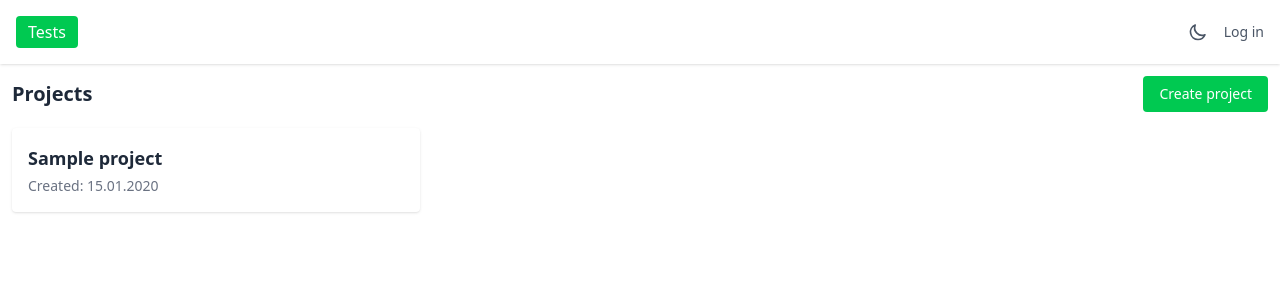
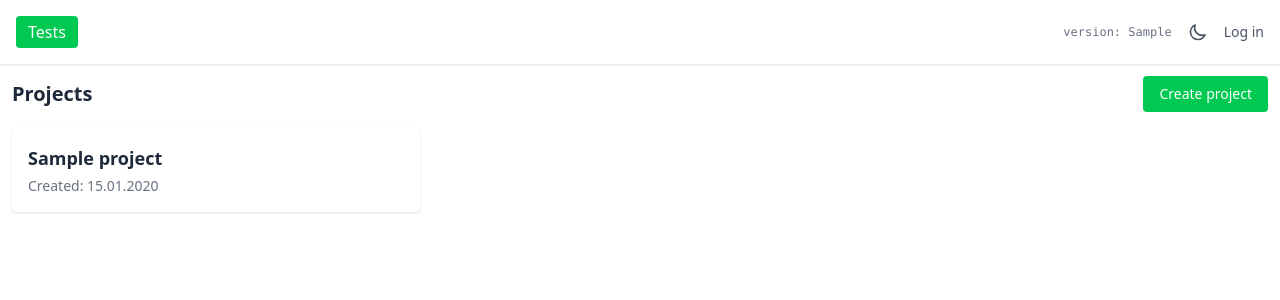
Before and after one commit to blablatdinov/test-radar, a Django app: template src/gui/templates/index.html in a window 1280 px wide. Shown: the top 300 px of the page. Run offline with Django 5.2, Linux system fonts and the light colour scheme; the template is opened without the code that fills it: most values are stand-ins (such as "Sample title", 1, 10 or a date in 2020).

Commit message:
Show app version (#149)

```diff
--- a/deploy/docker-compose.prod.yml
+++ b/deploy/docker-compose.prod.yml
@@ -13,5 +13,7 @@
       - .env
     volumes:
       - ./db:/app/db
+    environment:
+      - APP_VERSION=${TAG_NAME}
 
 # docker build . -t blablatdinov/test-radar:v0.1.0 && TAG_NAME=v0.1.0 docker compose -f deploy/docker-compose.prod.yml up -d
--- a/src/gui/templates/base.html
+++ b/src/gui/templates/base.html
@@ -28,6 +28,9 @@
       </div>
 
       <div class="flex items-center space-x-4">
+        <span class="text-xs font-mono text-gray-500" title="Commit hash">
+          version: {{ app_version|truncatechars:7 }}
+        </span>
         <button
           id="theme-toggle"
           type="button"
--- a/src/server/context_processors.py
+++ b/src/server/context_processors.py
@@ -1,6 +1,7 @@
 # SPDX-FileCopyrightText: Copyright (c) 2025-2026 Almaz Ilaletdinov <a.ilaletdinov@yandex.ru>
 # SPDX-License-Identifier: MIT
 
+import os
 from typing import TYPE_CHECKING
 
 from django.conf import settings
@@ -11,3 +12,7 @@
 
 def registration_enabled(request: HttpRequest) -> dict[str, bool]:  # noqa: ARG001
     return {'registration_enabled': settings.REGISTRATION_ENABLED}
+
+
+def app_version(_: HttpRequest) -> dict[str, str]:
+    return {'app_version': os.environ.get('APP_VERSION', 'dev')}
--- a/src/server/settings.py
+++ b/src/server/settings.py
@@ -76,6 +76,7 @@
                 'django.contrib.auth.context_processors.auth',
                 'django.contrib.messages.context_processors.messages',
                 'server.context_processors.registration_enabled',
+                'server.context_processors.app_version',
             ],
         },
     },
```
